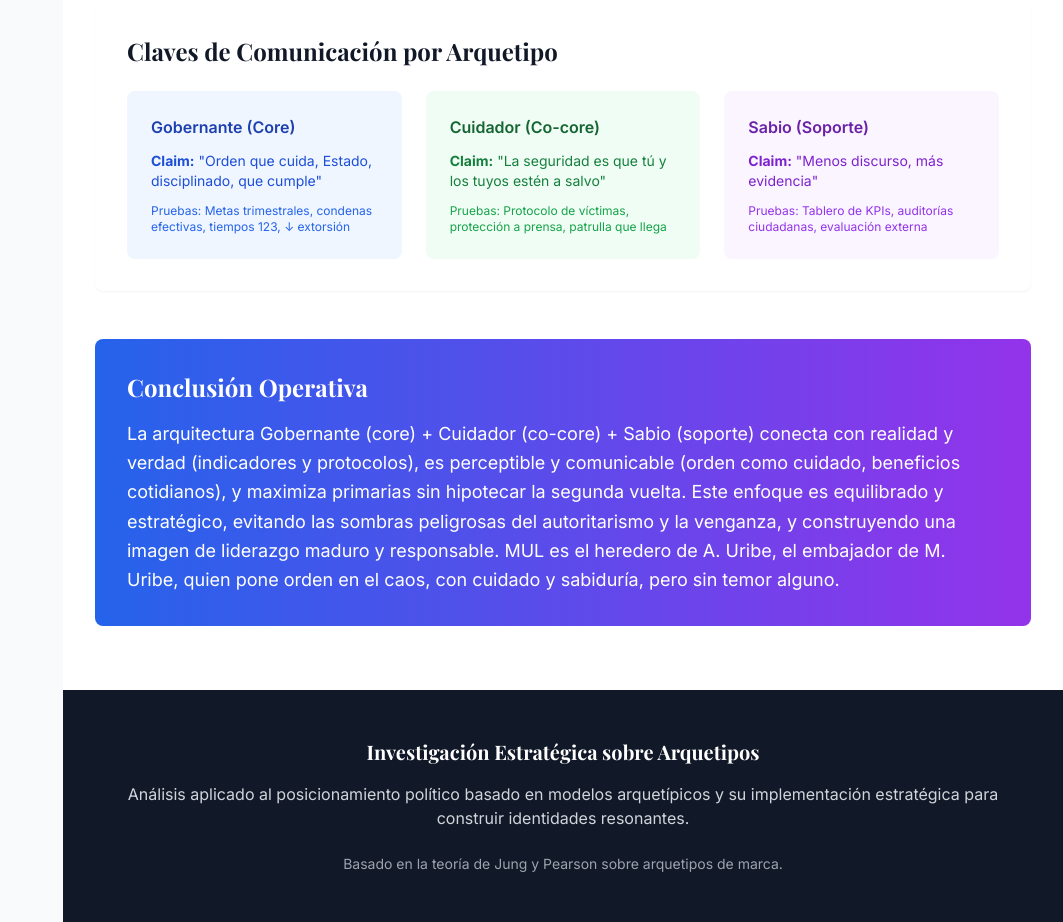
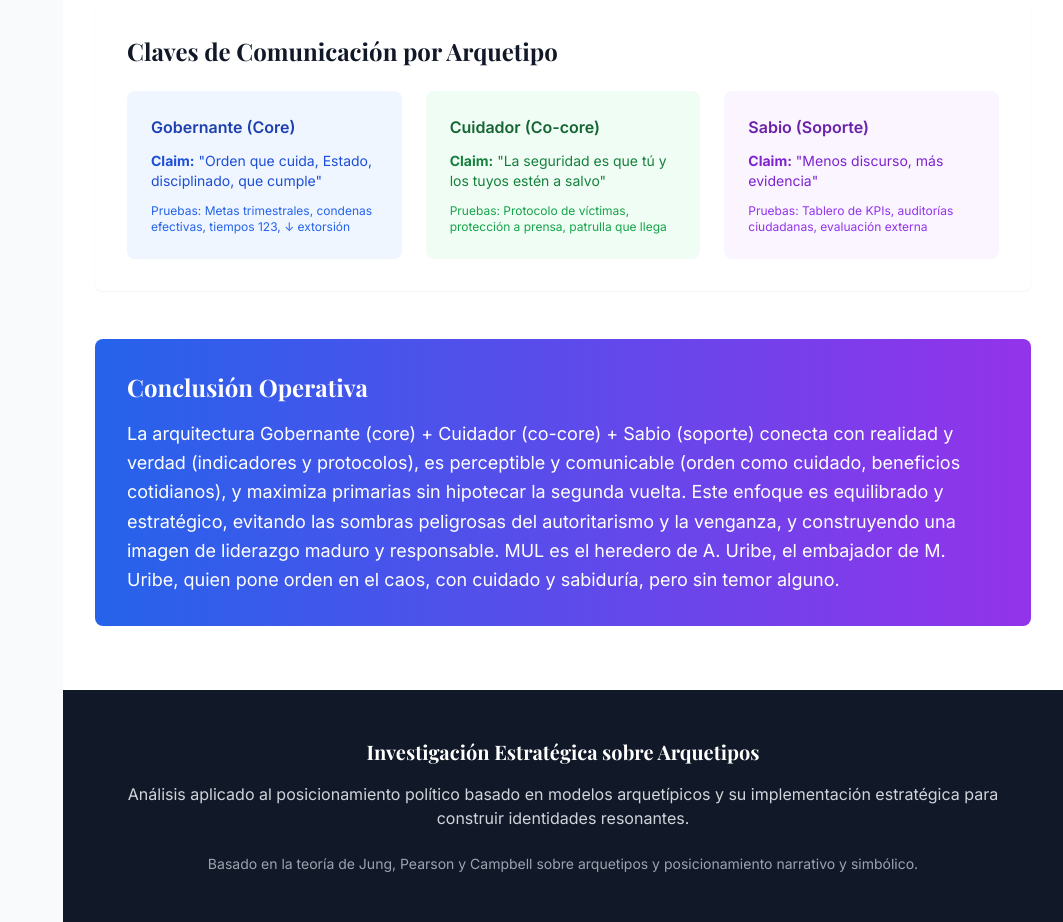
Before and after one commit to DawholeLab/Arquetipos_Caso_MULCO25, a plain HTML site: page index.html in a window 1280 px wide. Shown: the part 9277-10199 px from the top of the page, without its empty margins (217-1280 px from the left). Drawn offline with nearby package versions, Linux system fonts and the light colour scheme; a web font is replaced by a local one.

Commit message:
Update index.html

```diff
--- a/index.html
+++ b/index.html
@@ -972,7 +972,7 @@
             y su implementación estratégica para construir identidades resonantes.
           </p>
           <div class="text-sm text-gray-400">
-            <p>Basado en la teoría de Jung y Pearson sobre arquetipos de marca.</p>
+            <p>Basado en la teoría de Jung, Pearson y Campbell sobre arquetipos y posicionamiento narrativo y simbólico.</p>
           </div>
         </div>
       </footer>
```
